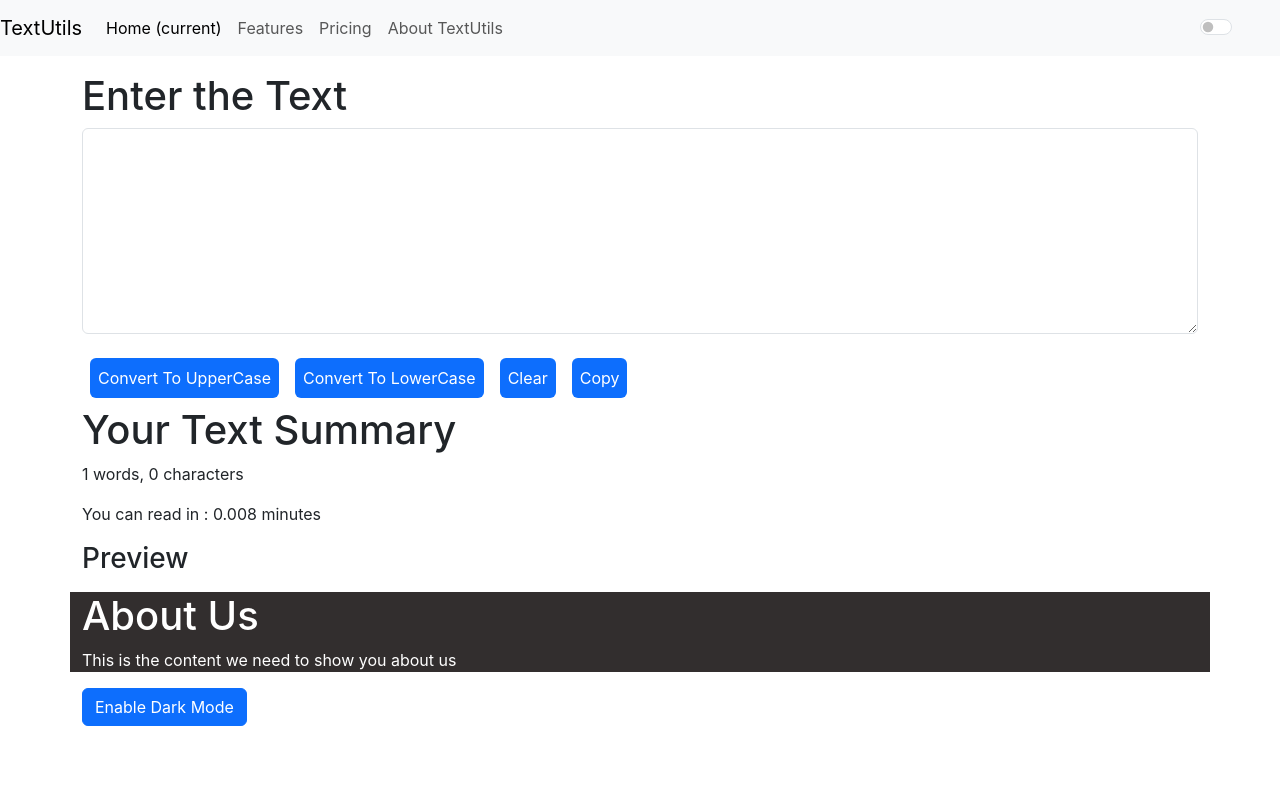
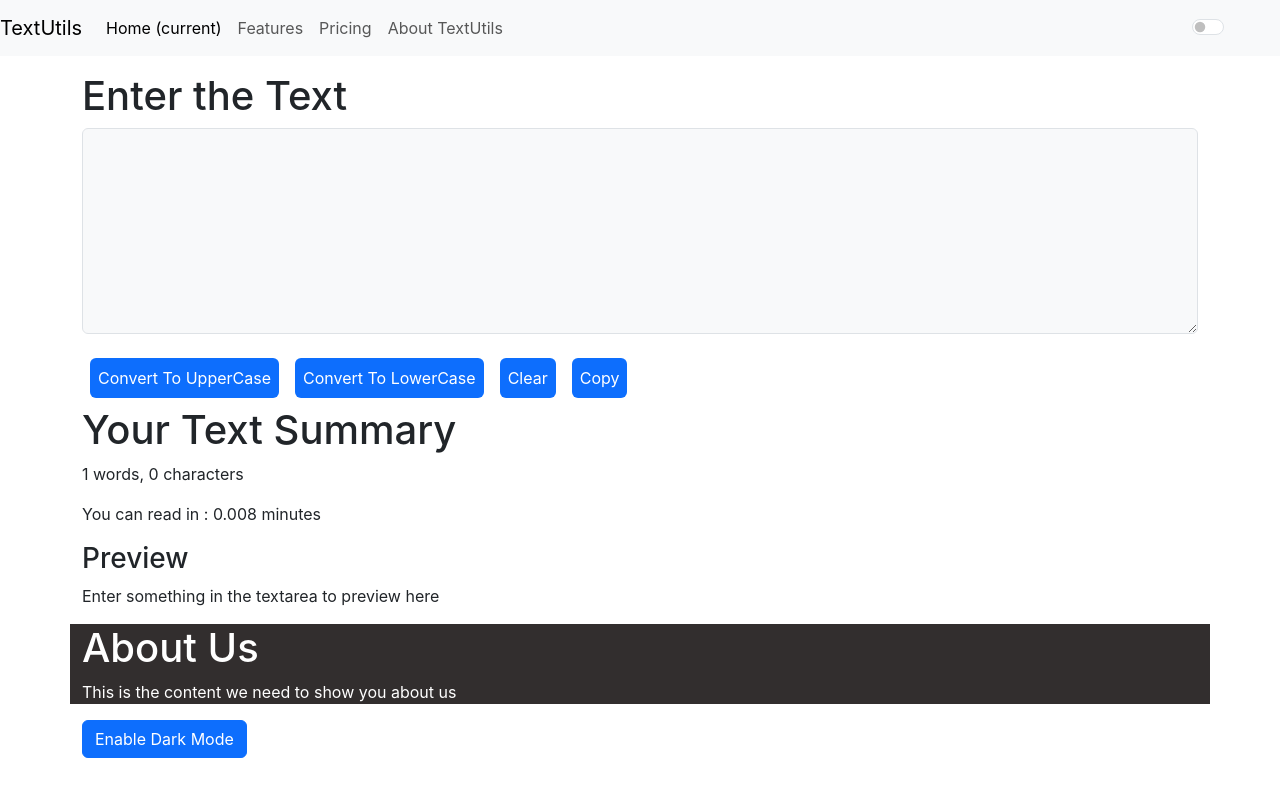
Before and after one commit to yogeshkumar98169/TextFlix, a React (Create React App) app: page / in a window 1280 px wide. Shown: the top 796 px of the page. Built offline with nearby package versions, Linux system fonts and the light colour scheme.

Commit message:
added functionalities

```diff
--- a/src/App.js
+++ b/src/App.js
@@ -3,20 +3,39 @@ import "./App.css";
 import About from "./components/About";
 import Navbar from "./components/Navbar.js";
 import TextForm from "./components/TextForm";
+import Alert from "./components/Alert";
 function App() {
-  const [mode, setMode] = useState('light')  //!Whether dark mode is enabled or not
+  const [mode, setMode] = useState('light');  //!Whether dark mode is enabled or not
+  const [alert, setAlert] = useState(null);
+
+  const showAlert = (message) => {
+    setAlert({
+      msg: message
+    })
+    setTimeout(() => {
+      setAlert(null)
+    }, 2000);
+
+  }
   const toggleMode = () => {
     if (mode === 'light') {
       setMode('dark');
+      document.body.style.backgroundColor = 'rgb(67, 64, 64)';
+      document.body.style.color = 'white';
+      showAlert("Dark mode has been enabled")
     }
     else {
       setMode('light');
+      document.body.style.backgroundColor = 'white';
+      document.body.style.color = 'black';
+      showAlert("Light mode has been enabled")
     }
   }
   return (
     <>
       <Navbar title="TextUtils" aboutText="About TextUtils" mode={mode} toggleMode={toggleMode} />
-      <TextForm heading="Enter the Text"></TextForm>
+      <Alert alert={alert}></Alert>
+      <TextForm showAlert={showAlert} heading="Enter the Text" mode={mode}></TextForm>
       <About></About>
     </>
   );
--- /dev/null
+++ b/src/components/Alert.js
@@ -0,0 +1,13 @@
+import React from 'react'
+
+export default function Alert(props) {
+    return (
+        props.alert && <div>
+            <div className="container-sm">
+                <div className={`alert alert-success fade show my-3`} role="alert">
+                    {props.alert.msg}
+                </div>
+            </div>
+        </div>
+    )
+}
--- a/src/components/Navbar.js
+++ b/src/components/Navbar.js
@@ -1,5 +1,6 @@
 import React from "react";
 import PropTypes from "prop-types";
+import Alert from "./Alert";
 
 export default function Navbar(props) {
   return (
@@ -39,10 +40,10 @@ export default function Navbar(props) {
           </a>
         </div>
       </div>
-      <div class="form-check form-switch d-flex flex-row-reverse mx-5">
+      <div class={`form-check form-switch text-${props.mode === 'dark' ? 'light' : 'dark'} mx-5`}>
         <input class="form-check-input" type="checkbox" role="switch" id="ModeEnabler" onClick={props.toggleMode} />
       </div>
-    </nav>
+    </nav >
   );
 }
 
--- a/src/components/TextForm.js
+++ b/src/components/TextForm.js
@@ -4,6 +4,7 @@ export default function TextForm(props) {
   const [text, setText] = useState("");
   const handleUpClick = () => {
     setText(text.toUpperCase());
+    props.showAlert("Copied")
   };
   const handleOnChange = (event) => {
     setText(event.target.value);
@@ -26,32 +27,32 @@ export default function TextForm(props) {
           <h1>{props.heading}</h1>
           <textarea
             value={text}
-            className="form-control"
+            className={`form-control bg-${props.mode === 'light' ? 'light' : 'dark'} text-${props.mode === 'light' ? 'dark' : 'light'} `}
             id="myBox"
             rows="8"
             onChange={handleOnChange}
           ></textarea>
         </div>
         <button
-          className="bg-primary text-white border-0 rounded mx-2 my-2 p-2"
+          className={`bg-${props.mode === 'light' ? 'primary' : 'secondary'} text-white border-0 rounded mx-2 my-2 p-2`}
           onClick={handleUpClick}
         >
           Convert To UpperCase
         </button>
         <button
-          className="bg-primary text-white border-0 rounded mx-2 my-2 p-2"
+          className={`bg-${props.mode === 'light' ? 'primary' : 'secondary'} text-white border-0 rounded mx-2 my-2 p-2`}
           onClick={handleLoClick}
         >
           Convert To LowerCase
         </button>
         <button
-          className="bg-primary text-white border-0 rounded mx-2 my-2 p-2"
+          className={`bg-${props.mode === 'light' ? 'primary' : 'secondary'} text-white border-0 rounded mx-2 my-2 p-2`}
           onClick={clearData}
         >
           Clear
         </button>
         <button
-          className="bg-primary text-white border-0 rounded mx-2 my-2 p-2"
+          className={`bg-${props.mode === 'light' ? 'primary' : 'secondary'} text-white border-0 rounded mx-2 my-2 p-2`}
           onClick={handleCopy}
         >
           Copy
@@ -64,7 +65,7 @@ export default function TextForm(props) {
         </p>
         <p>You can read in : {0.008 * text.split(" ").length} minutes</p>
         <h3>Preview</h3>
-        <p>{text}</p>
+        <p>{text.length > 0 ? text : "Enter something in the textarea to preview here"}</p>
       </div>
     </>
   );
```
